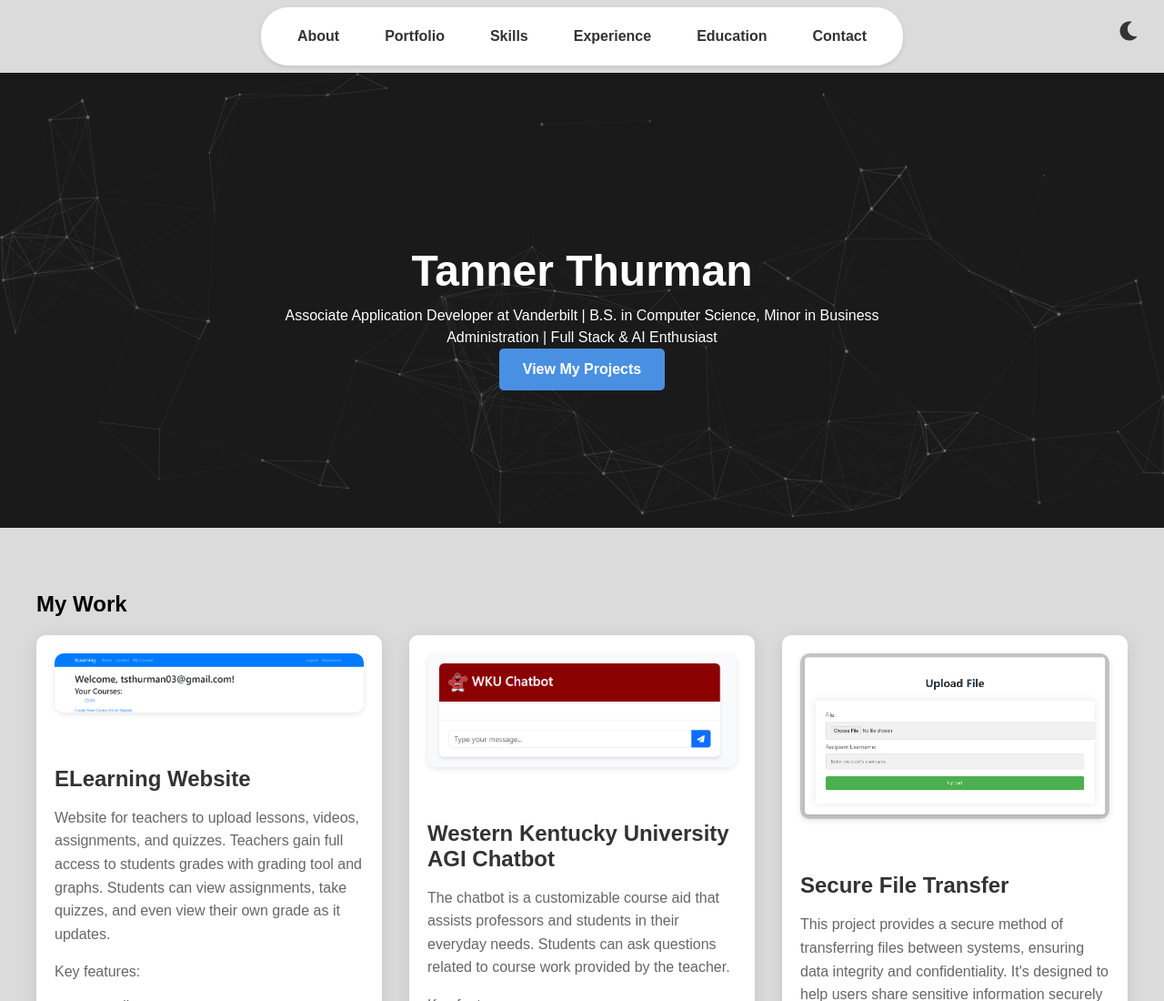
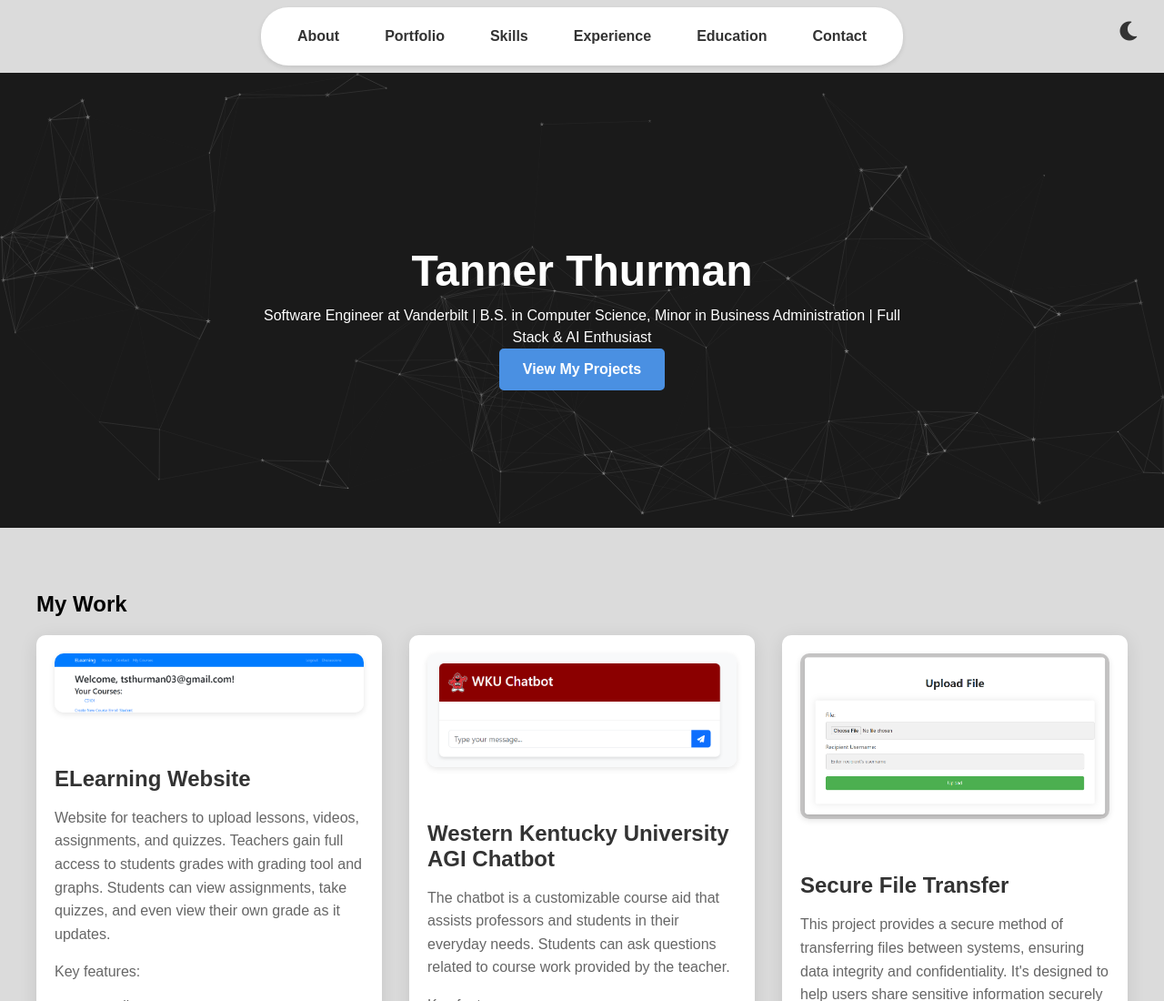
Before and after one commit to 20Tsthurman/Portfolio, a plain HTML site: page index.html in a window 1280 px wide. Shown: the top 1100 px of the page at 91% size. Drawn offline with nearby package versions, Linux system fonts and the light colour scheme.

Commit message:
Update index.html

```diff
--- a/index.html
+++ b/index.html
@@ -31,7 +31,7 @@
             <div class="container">
                 <div class="intro-content">
                     <h1>Tanner Thurman</h1>
-                    <p>Associate Application Developer at Vanderbilt | B.S. in Computer Science, Minor in Business Administration | Full Stack & AI Enthusiast</p>
+                    <p>Software Engineer at Vanderbilt | B.S. in Computer Science, Minor in Business Administration | Full Stack & AI Enthusiast</p>
                     <a href="#portfolio" class="btn btn-primary">View My Projects</a>
                 </div>
             </div>
```
